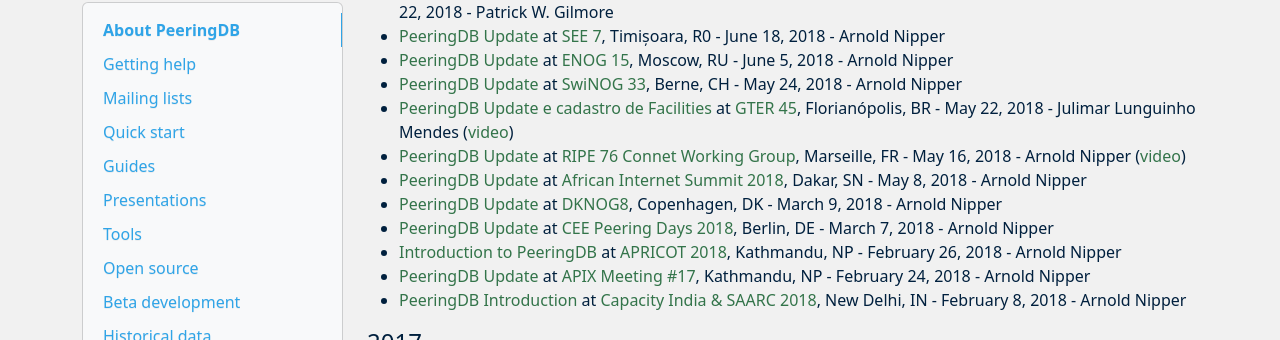
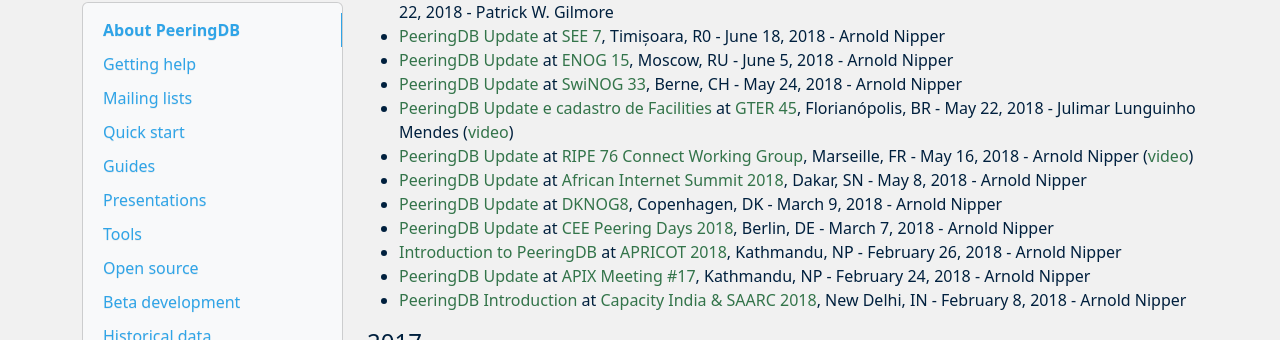
Before and after one commit to peeringdb/docs, an MkDocs documentation site: the page built from docs/index.md, in a window 1280 px wide and 900 px high, scrolled down 2542 px. Shown: the part 115-455 px from the top of the window. Built offline with MkDocs 1.6.1, drawn with Linux system fonts in a browser that asks for light colours; nearby versions of some CDN libraries.

Commit message:
Update index.md
Typo "Connet" fixed

```diff
--- a/docs/index.md
+++ b/docs/index.md
@@ -96,7 +96,7 @@
 - [PeeringDB Update](presentation/20180605-ENOG15-Nipper-V2.pdf) at [ENOG 15](https://www.enog.org/enog-15/programme/agenda/), Moscow, RU - June 5, 2018 - Arnold Nipper
 - [PeeringDB Update](presentation/20180524-SwiNOG-33-Lightning-Nipper-V2.pdf) at [SwiNOG 33](http://www.swinog.ch/meetings/swinog33/index.asp), Berne, CH - May 24, 2018 - Arnold Nipper
 - [PeeringDB Update e cadastro de Facilities](presentation/gter45-peeringdb.20180515.pdf) at [GTER 45](http://gtergts.nic.br/), Florianópolis, BR - May 22, 2018 - Julimar Lunguinho Mendes ([video](https://www.youtube.com/watch?v=WgACfvJ-HFY))
-- [PeeringDB Update](presentation/20180516-RIPE76-Lightning-Nipper-V2.pdf) at [RIPE 76 Connet Working Group](https://ripe76.ripe.net/programme/meeting-plan/connect-wg/), Marseille, FR - May 16, 2018 - Arnold Nipper ([video](https://ripe76.ripe.net/archives/video/49))
+- [PeeringDB Update](presentation/20180516-RIPE76-Lightning-Nipper-V2.pdf) at [RIPE 76 Connect Working Group](https://ripe76.ripe.net/programme/meeting-plan/connect-wg/), Marseille, FR - May 16, 2018 - Arnold Nipper ([video](https://ripe76.ripe.net/archives/video/49))
 - [PeeringDB Update](presentation/20180508-AIS2018-Nipper-v2.pdf) at [African Internet Summit 2018](https://internetsummitafrica.org/), Dakar, SN - May 8, 2018 - Arnold Nipper
 - [PeeringDB Update](presentation/20180309-DKNOG8-Lightning-Nipper.pdf) at [DKNOG8](https://dknog8.dknog.dk/), Copenhagen, DK - March 9, 2018 - Arnold Nipper
 - [PeeringDB Update](presentation/20180307-CEE-Peering-Days-Lightning-Nipper.pdf) at [CEE Peering Days 2018](https://2018.peeringdays.eu/programme.php), Berlin, DE - March 7, 2018 - Arnold Nipper
```
